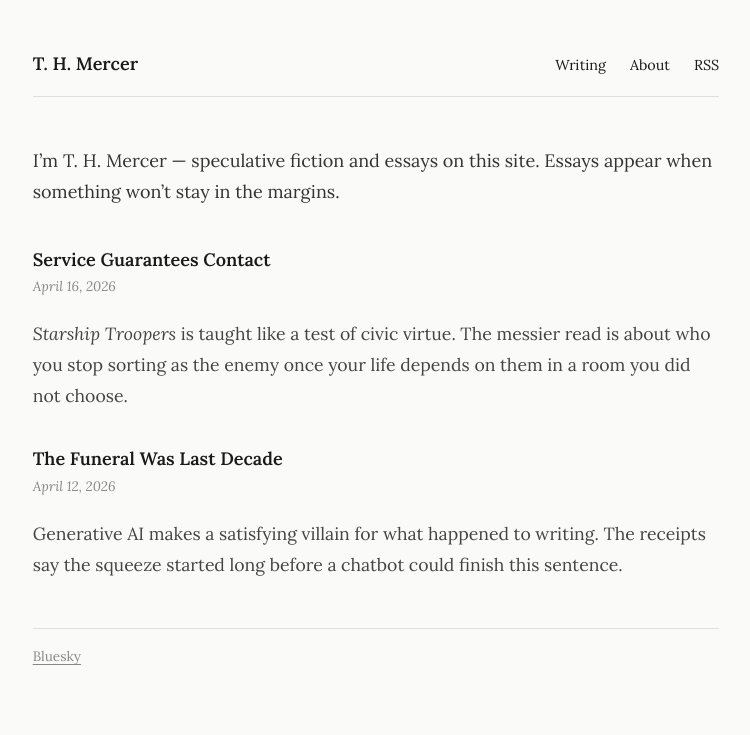
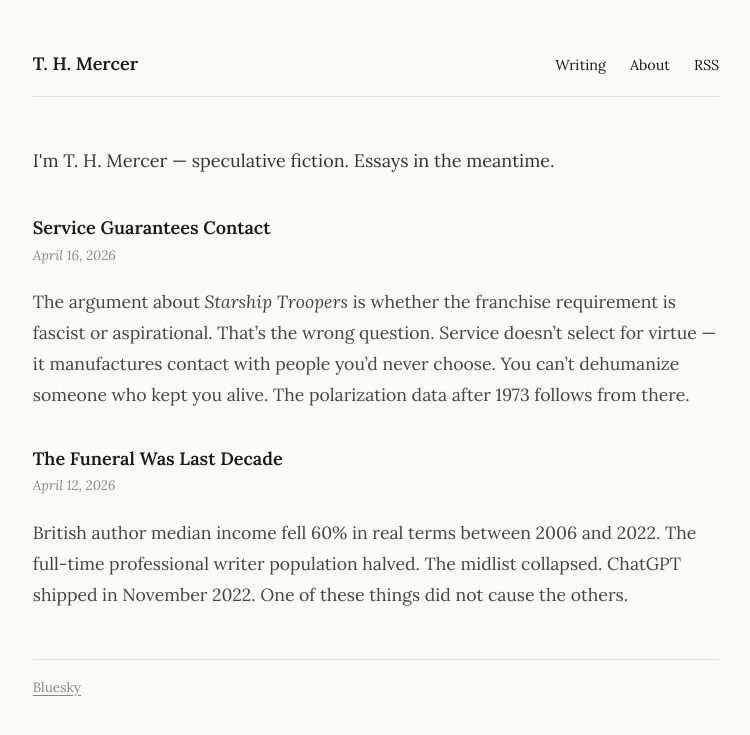
Before and after one commit to thmercer/thmercer.github.io, a Jekyll site: the page built from index.md, in a window 1280 px wide. Shown: the top 735 px of the page, without its empty margins (264-1014 px from the left). Built offline with Jekyll 4.4.1, drawn with Linux system fonts in a browser that asks for light colours.

Commit message:
Refine site introduction and update post excerpts for clarity: simplify the homepage description and enhance the listing hooks in recent posts for improved context.

```diff
--- a/_posts/2026-04-12-the-funeral-was-last-decade.md
+++ b/_posts/2026-04-12-the-funeral-was-last-decade.md
@@ -2,7 +2,7 @@
 layout: post
 title: "The Funeral Was Last Decade"
 date: 2026-04-12
-listing_hook: "Generative AI makes a satisfying villain for what happened to writing. The receipts say the squeeze started long before a chatbot could finish this sentence."
+listing_hook: "British author median income fell 60% in real terms between 2006 and 2022. The full-time professional writer population halved. The midlist collapsed. ChatGPT shipped in November 2022. One of these things did not cause the others."
 ---
 
 Writing communities are at war over artificial intelligence. The villain is satisfyingly legible: a technology that ingests human creativity and produces cheaper approximations of it. If you write with AI, you've felt the heat. You've been called a fraud, a scab, a collaborator in the destruction of a profession that matters.
--- a/_posts/2026-04-16-service-guarantees-contact.md
+++ b/_posts/2026-04-16-service-guarantees-contact.md
@@ -2,7 +2,7 @@
 layout: post
 title: "Service Guarantees Contact"
 date: 2026-04-16
-listing_hook: "*Starship Troopers* is taught like a test of civic virtue. The messier read is about who you stop sorting as the enemy once your life depends on them in a room you did not choose."
+listing_hook: "The argument about *Starship Troopers* is whether the franchise requirement is fascist or aspirational. That's the wrong question. Service doesn't select for virtue — it manufactures contact with people you'd never choose. You can't dehumanize someone who kept you alive. The polarization data after 1973 follows from there."
 ---
 
 Everyone argues about *Starship Troopers*. They've been arguing about it since 1959\. The left calls it fascist; the right calls it aspirational. Both sides accept Robert Heinlein's premise without questioning it: that mandatory federal service, as a prerequisite for the franchise, works because it screens for civic virtue. The Federation's citizens earn the vote by demonstrating that they value the group above themselves. Sacrifice reveals character. Service proves worthiness.
--- a/index.md
+++ b/index.md
@@ -2,7 +2,7 @@
 layout: default
 ---
 
-<p class="site-intro">I’m T. H. Mercer — speculative fiction and essays on this site. Essays appear when something won’t stay in the margins.</p>
+<p class="site-intro">I'm T. H. Mercer — speculative fiction. Essays in the meantime.</p>
 
 {% assign posts = site.posts %}
 {% if posts.size > 0 %}
```
